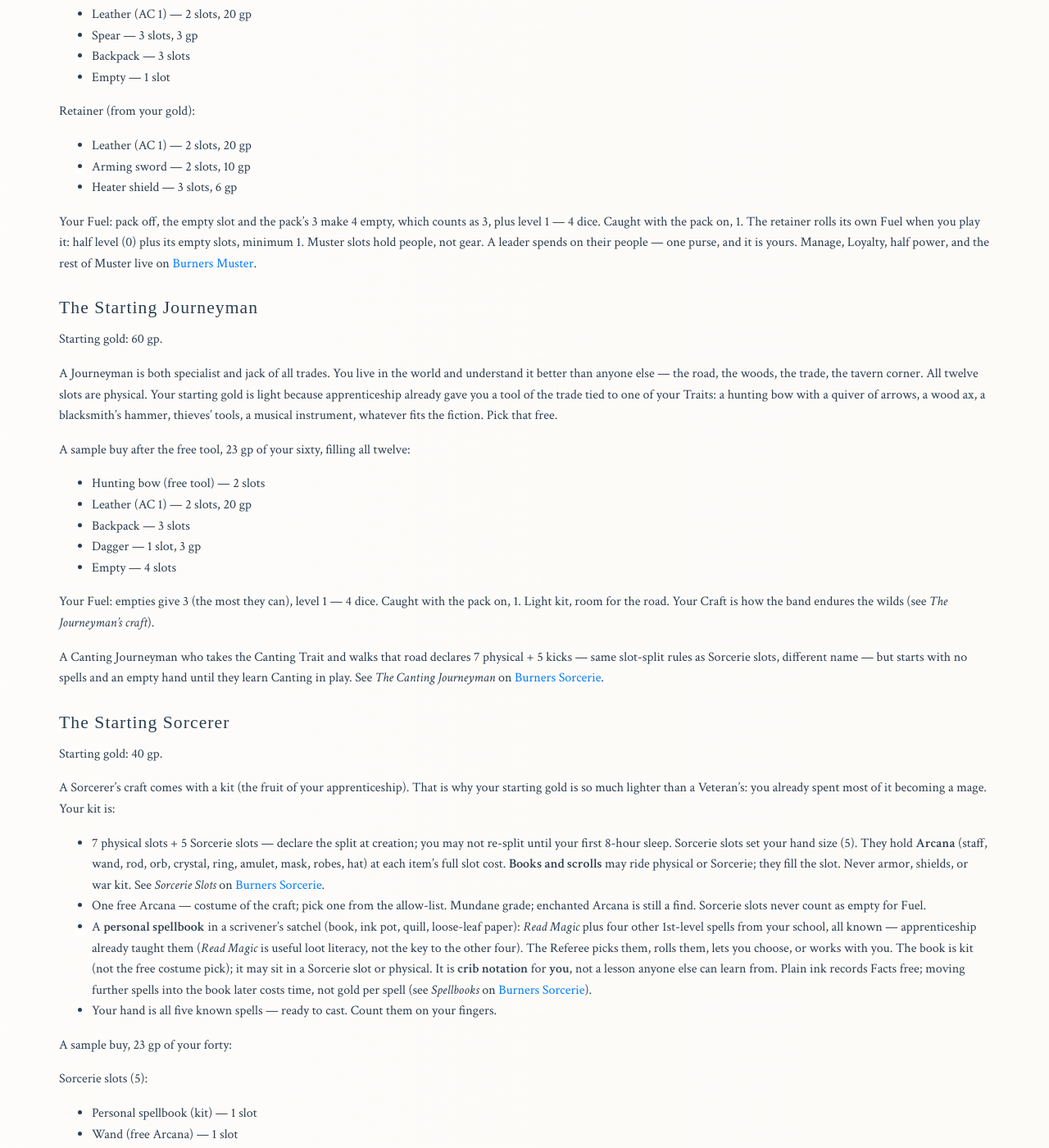
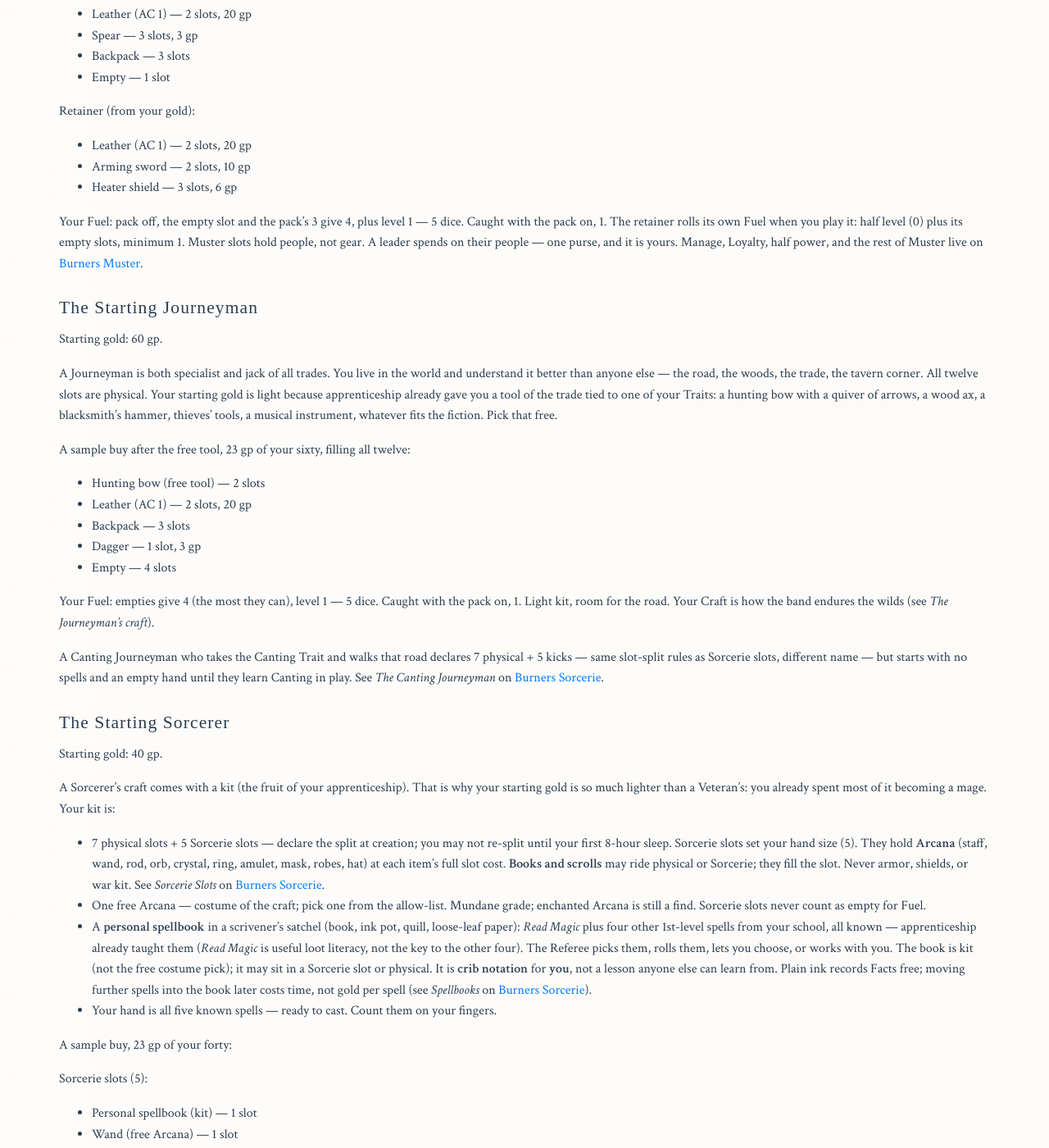
Before and after one commit to paulabrams/burners, a Jekyll site: the page built from markdown/burners-adventure-game.md, in a window 1280 px wide and 1400 px high, scrolled down 9796 px. Shown: the whole window at 82% size. Built offline with Jekyll 4.4.1, drawn with Linux system fonts in a browser that asks for light colours; some web fonts are replaced; some of the changed text lies outside the part shown.

Commit message:
Publish local draft: Fuel cap stays at 4 empty slots
Co-authored-by: Cursor <cursoragent@cursor.com>

```diff
--- a/markdown/burners-adventure-game.md
+++ b/markdown/burners-adventure-game.md
@@ -121,7 +121,7 @@ Your character's Theme and Traits can help back up your plan.
 
 ### Combat
 
-- **Roll Initiative!:** the Referee will say "roll initiative!" to signal the start of combat. Immediately roll your Fuel maximum in d6s: your level plus your empty inventory slots (up to 3). Weapons, shields, and Arcana give no dice. Leave them on the table, untouched, frozen at their face values. These dice become your Fuel. At each Roll Initiative after that, drop any dice you don't want and roll new ones until you're back at your maximum. Your Initiative is how many show 3 or 4 (see *Initiative order*).
+- **Roll Initiative!:** the Referee will say "roll initiative!" to signal the start of combat. Immediately roll your Fuel maximum in d6s: your level plus your empty inventory slots (up to 4). Weapons, shields, and Arcana give no dice. Leave them on the table, untouched, frozen at their face values. These dice become your Fuel. At each Roll Initiative after that, drop any dice you don't want and roll new ones until you're back at your maximum. Your Initiative is how many show 3 or 4 (see *Initiative order*).
 
 - **Initiative order:** the Referee names the number the monsters act on. Match or beat it and you go before them; fall short and you go after. Within before or after, players coordinate and act in any order they wish. Going before them entitles you to the whole Action then — move, position, strike, cast. You may hold any of it and use it when something happens; holding doesn't make you first (see *Holding* under Combat).
 
@@ -283,7 +283,7 @@ Retainer (from your gold):
 - Arming sword — 2 slots, 10 gp
 - Heater shield — 3 slots, 6 gp
 
-Your Fuel: pack off, the empty slot and the pack's 3 make 4 empty, which counts as 3, plus level 1 — 4 dice. Caught with the pack on, 1. The retainer rolls its own Fuel when you play it: half level (0) plus its empty slots, minimum 1. Muster slots hold people, not gear. A leader spends on their people — one purse, and it is yours. Manage, Loyalty, half power, and the rest of Muster live on [[Burners Muster]].
+Your Fuel: pack off, the empty slot and the pack's 3 give 4, plus level 1 — 5 dice. Caught with the pack on, 1. The retainer rolls its own Fuel when you play it: half level (0) plus its empty slots, minimum 1. Muster slots hold people, not gear. A leader spends on their people — one purse, and it is yours. Manage, Loyalty, half power, and the rest of Muster live on [[Burners Muster]].
 
 ### The Starting Journeyman
 
@@ -299,7 +299,7 @@ A sample buy after the free tool, 23 gp of your sixty, filling all twelve:
 - Dagger — 1 slot, 3 gp
 - Empty — 4 slots
 
-Your Fuel: empties give 3 (the most they can), level 1 — 4 dice. Caught with the pack on, 1. Light kit, room for the road. Your Craft is how the band endures the wilds (see *The Journeyman's craft*).
+Your Fuel: empties give 4 (the most they can), level 1 — 5 dice. Caught with the pack on, 1. Light kit, room for the road. Your Craft is how the band endures the wilds (see *The Journeyman's craft*).
 
 A Canting Journeyman who takes the Canting Trait and walks that road declares 7 physical + 5 kicks — same slot-split rules as Sorcerie slots, different name — but starts with no spells and an empty hand until they learn Canting in play. See *The Canting Journeyman* on [[Burners Sorcerie]].
 
@@ -329,7 +329,7 @@ Physical (7):
 - Dagger — 1 slot, 3 gp
 - Empty — 1 slot
 
-Your Fuel: pack off, the empty physical slot and the pack's 3 make 4 empty, which counts as 3, plus level 1 — 4 dice. Caught with the pack on, 1. Sorcerie slots never count as empty. The magic is already yours.
+Your Fuel: pack off, the empty physical slot and the pack's 3 give 4, plus level 1 — 5 dice. Caught with the pack on, 1. Sorcerie slots never count as empty. The magic is already yours.
 
 Two of your school's six 1st-level spells are not in your personal spellbook. Those, deeper spells, other schools, and more Arcana are your hunt. Extra costume Arcana runs 100 gp apiece in town; enchanted Arcana stays a find. Found **true writings** you can read let you memorize that one working while they are in reach; scribing into your personal spellbook costs **time**, not 100 gp per spell — the true work remains. The personal spellbook is not a party resource — if you die, it does not teach the next mage. *Read Magic* identifies loot — it is not required to learn. See [[Burners Sorcerie]].
 
@@ -643,9 +643,9 @@ Each Combat Round is one minute. You act in locked Initiative order. On your tur
 
 **Rolling Initiative.** Say **Roll Initiative** at the top of every round. No one declares actions before the roll. You fight with what you were actually carrying.
 
-**Burners (PCs).** Your Fuel maximum is your level plus your empty inventory slots, up to 3. Weapons, shields, and Arcana give no dice. Sorcerie slots, kicks, and Muster slots never count as empty. Count it from what you carry when Initiative is rolled.
+**Burners (PCs).** Your Fuel maximum is your level plus your empty inventory slots, up to 4. Weapons, shields, and Arcana give no dice. Sorcerie slots, kicks, and Muster slots never count as empty. Count it from what you carry when Initiative is rolled.
 
-That's 4 dice at level 1, 5 at level 2, 6 at level 3. With 4 you can make one big two-handed blow and Defend twice, or two big blows and no Defend, or one attack and Defend three times.
+That's 5 dice at level 1, 6 at level 2, 7 at level 3. With 5 you can make one big two-handed blow and Defend twice, or two big blows and no Defend, or one attack and Defend three times.
 
 **Your pack.** Leave your pack in a room that feels safe. Caught with it on, your maximum is only your level. Dropping it mid-fight takes your Action; from the next Roll Initiative its slots count as empty.
 
```
Also changed, not shown: experiments/burners-game-development.md (+4 -5 lines), experiments/burners-updates-2026-10-13.md (+7 -8 lines), markdown/burners-faq.md (+3 -3 lines), markdown/burners-muster.md (+1 -1 lines), 5 other files.
